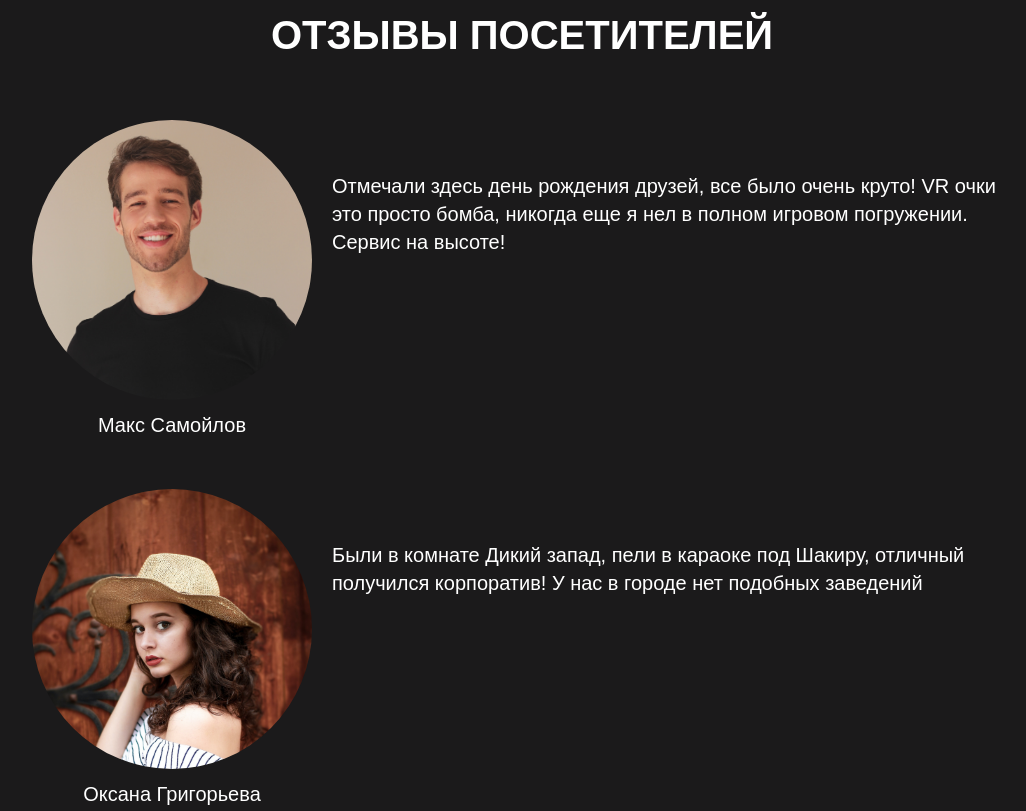
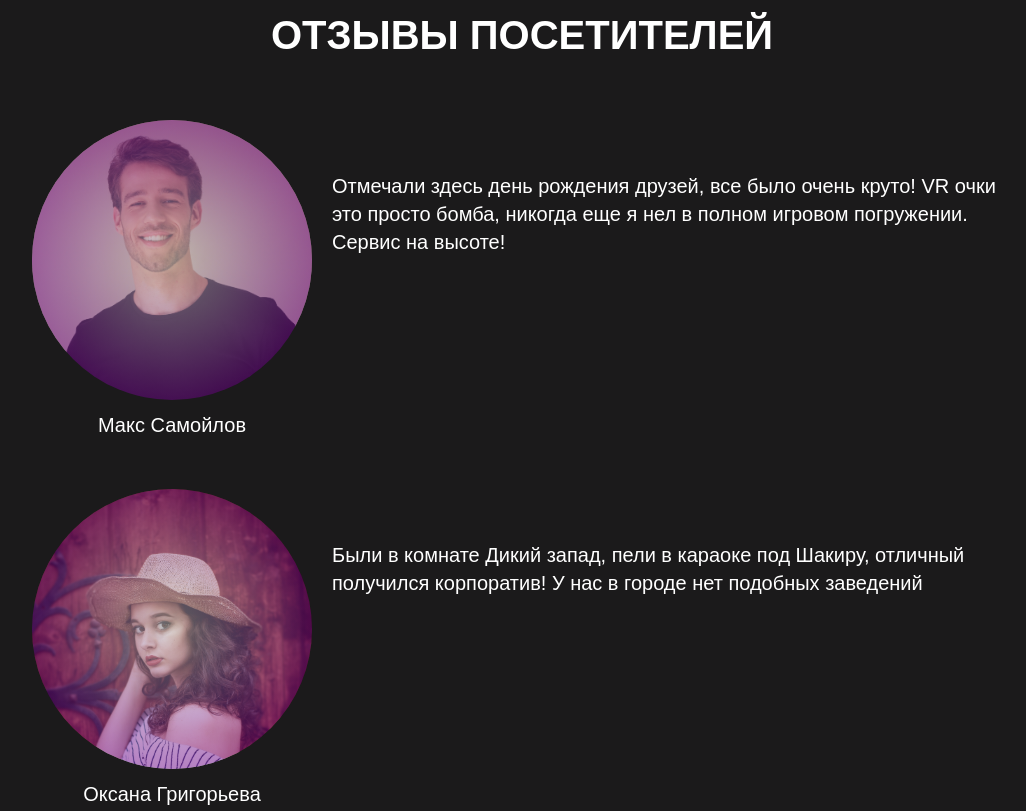
Before and after one commit to YanaGolovan/go, a plain HTML site: page index.html in a window 1280 px wide. Shown: the part 4800-5611 px from the top of the page, without its empty margins (118-1144 px from the left). Drawn offline with Linux system fonts and the light colour scheme; files whose address does not match are found by name.

Commit message:
gradient

```diff
--- a/css/reviews.css
+++ b/css/reviews.css
@@ -44,6 +44,19 @@
     margin: 0 20px 0 0;
 }
 
+.reviews__image-block::before {
+    content: '';
+    width: 280px;
+    height: 280px;
+    border-radius: 140%;
+    display: block;
+    position: absolute;
+    top: 0;
+    left: 0;
+    background: radial-gradient(50% 50% at 50% 50%, rgb(196, 196, 196) 0%, rgb(108, 2, 135) 100%);
+    opacity: 50%;
+}
+
 .reviews__image {
     width: 280px;
     height: 280px;
```
